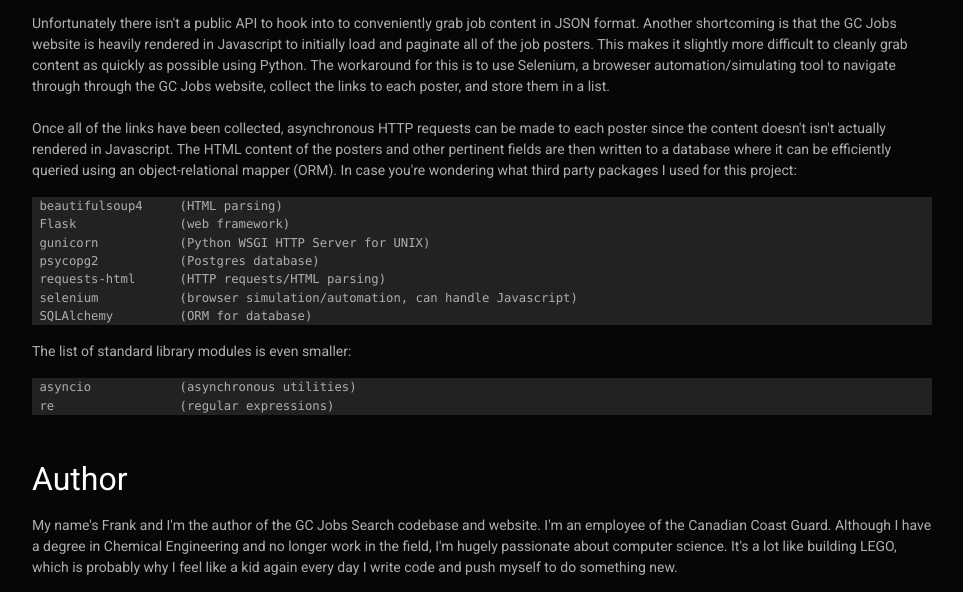
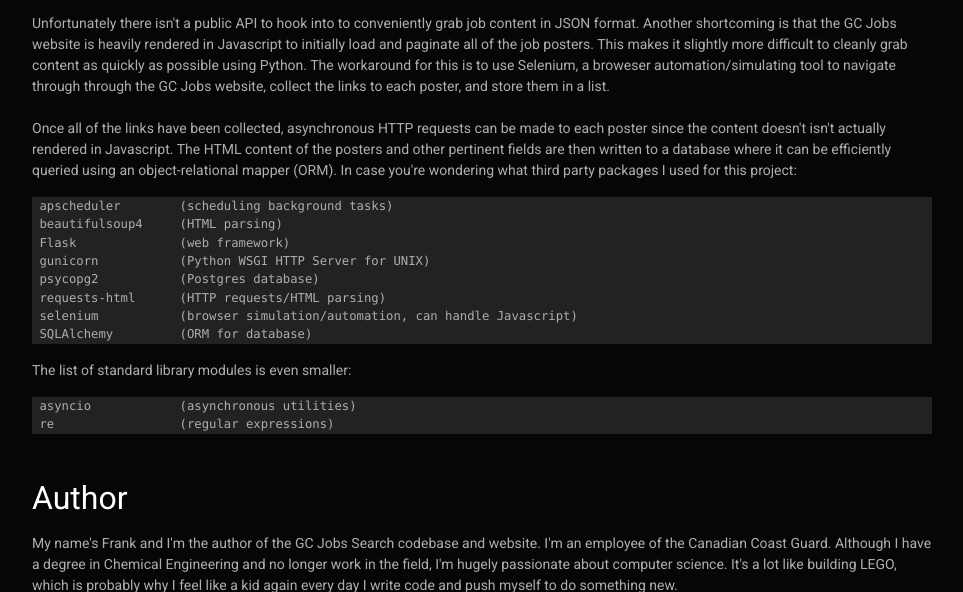
Before and after one commit to Fbasham/gcjobs, a Flask app: page /about in a window 1280 px wide. Shown: the part 352-944 px from the top of the page, without its empty margins (158-1121 px from the left). Run offline with Flask 2, Linux system fonts and the light colour scheme; some libraries are stand-ins or nearby versions.

Commit message:
Update about.html

```diff
--- a/templates/about.html
+++ b/templates/about.html
@@ -43,6 +43,7 @@
 
 <div class="container">
 <div class="codehilite bg-light"><pre>
+ apscheduler        (scheduling background tasks)
  beautifulsoup4     (HTML parsing)
  Flask              (web framework)
  gunicorn           (Python WSGI HTTP Server for UNIX)
```
